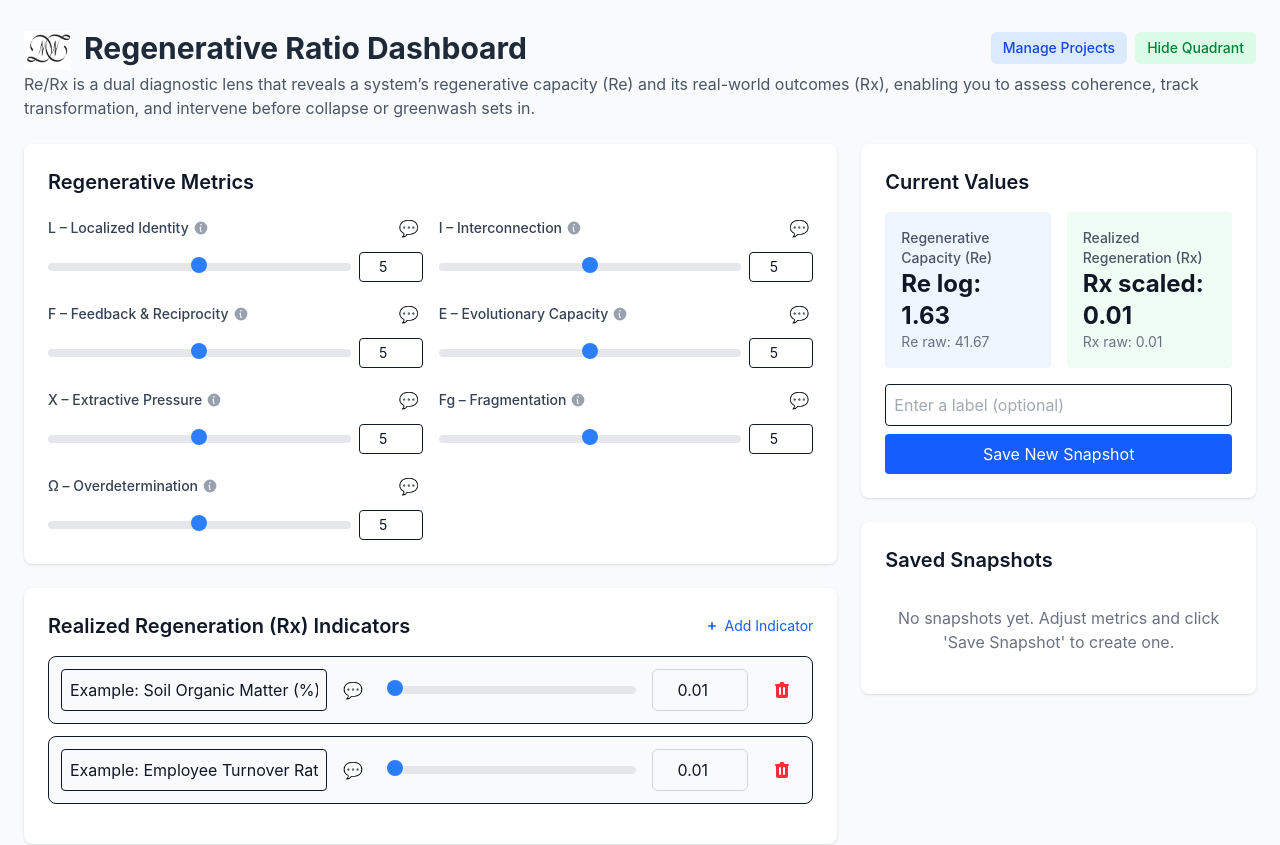
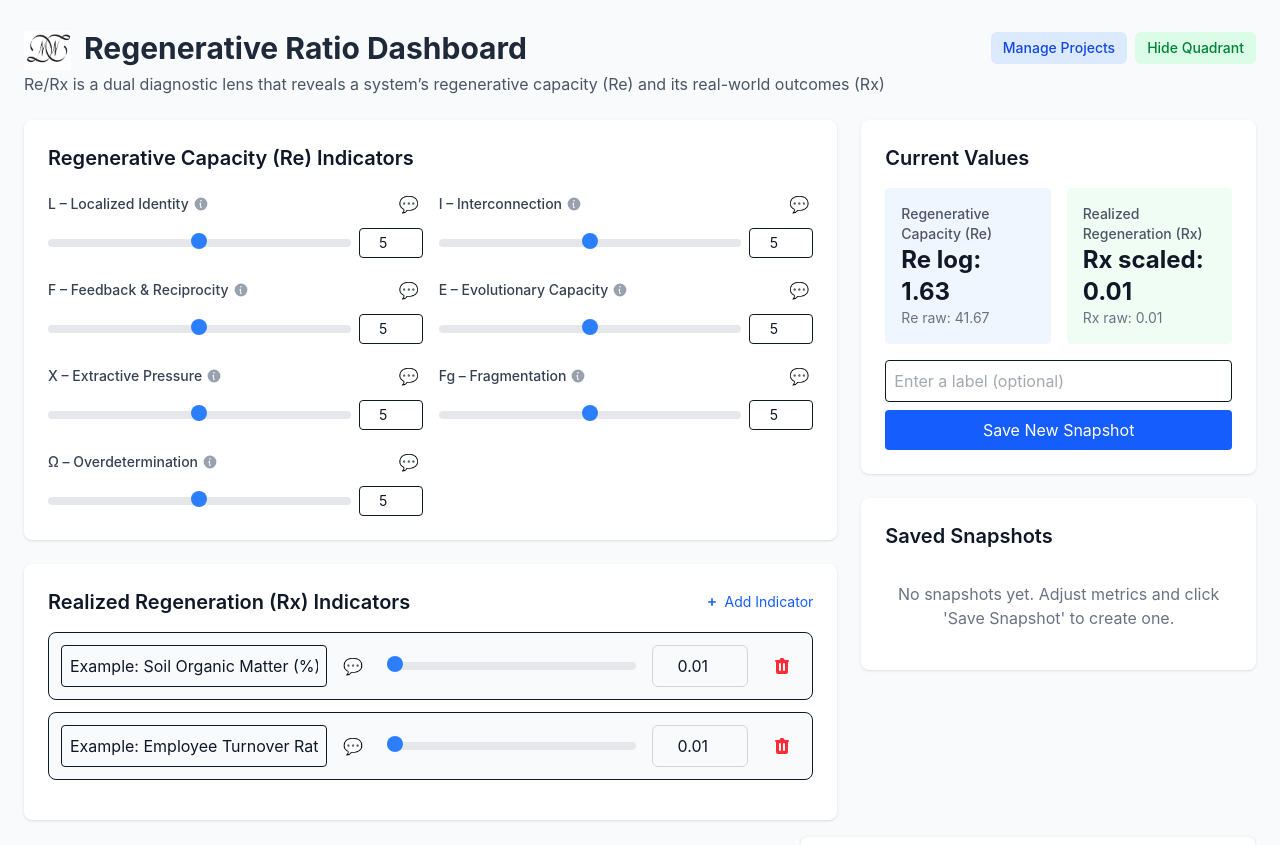
Before and after one commit to GregTrifan/re-calculator, a React (Vite) app: page / in a window 1280 px wide. Shown: the top 845 px of the page. Built offline with nearby package versions, Linux system fonts and the light colour scheme.

Commit message:
hotfix 2

```diff
--- a/src/ReRxManager.jsx
+++ b/src/ReRxManager.jsx
@@ -557,14 +557,14 @@ function ReRxManager() {
             </button>
           </div>
         </div>
-        <p className="text-gray-600">Re/Rx is a dual diagnostic lens that reveals a system’s regenerative capacity (Re) and its real-world outcomes (Rx), enabling you to assess coherence, track transformation, and intervene before collapse or greenwash sets in.</p>
+        <p className="text-gray-600">Re/Rx is a dual diagnostic lens that reveals a system’s regenerative capacity (Re) and its real-world outcomes (Rx)</p>
       </header>
 
       <main className="grid grid-cols-1 lg:grid-cols-3 gap-6">
         {/* Left Column - Metrics */}
         <div className="lg:col-span-2 space-y-6">
           <div className="bg-white p-6 rounded-lg shadow">
-            <h2 className="text-xl font-semibold mb-4">Regenerative Metrics</h2>
+            <h2 className="text-xl font-semibold mb-4">Regenerative Capacity (Re) Indicators</h2>
             <div className="grid grid-cols-1 md:grid-cols-2 gap-4">
               {Object.entries(metrics).map(([key, value]) => {
                 const definition = variableDefinitions[key];
```
